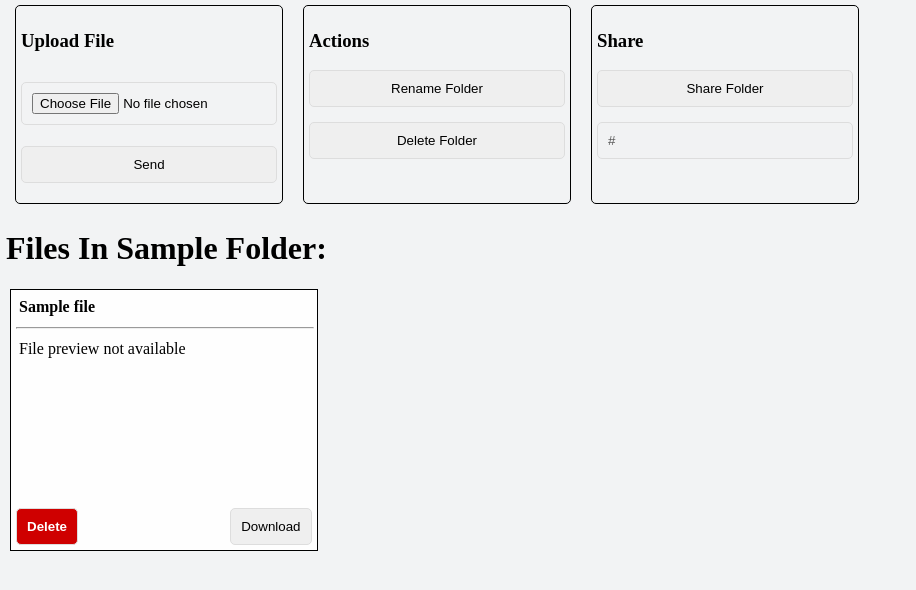
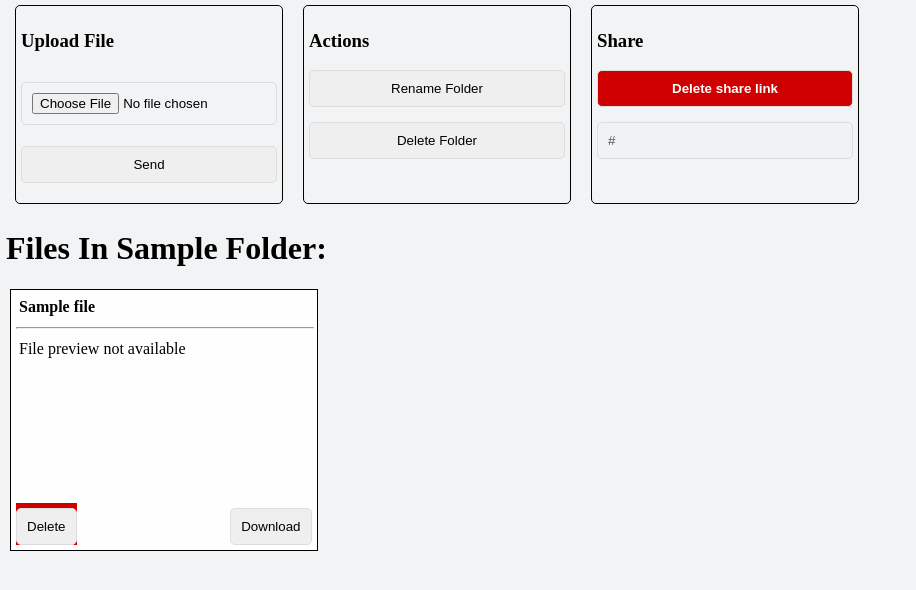
Before and after one commit to ChristoferLv/top-file-uploader, a Node server app: template views/inside-folder.ejs in a window 1280 px wide. Shown: the part 60-650 px from the top of the page, without its empty margins (0-916 px from the left). Run offline with Node 20, Linux system fonts and the light colour scheme; the template is opened without the code that fills it: most values are stand-ins (such as "Sample title", 1, 10 or a date in 2020); some libraries are stand-ins or nearby versions.

Commit message:
Add delete share link route

```diff
--- a/public/style.css
+++ b/public/style.css
@@ -89,7 +89,7 @@ h1 {
     margin-top: 5px;
 }
 
-.delete input{
+.delete{
     background-color: rgb(207, 0, 0);
     color: white;
     font-weight: bold;
@@ -303,3 +303,8 @@ hr {
 .folder-header {
     display: flex;
 }
+
+.share-link{
+    display: flex;
+    gap: 0 10px;
+}
--- a/routes/folderRoutes.js
+++ b/routes/folderRoutes.js
@@ -1,5 +1,5 @@
 import { Router } from "express";
-import { createNewFolderPost, createShareLink, deleteFolder, fileListFromFolderGet, fileListFromSharedFolderGet, renameFolder } from "../controllers/folderController.js";
+import { createNewFolderPost, createShareLink, deleteFolder, deleteShareLink, fileListFromFolderGet, fileListFromSharedFolderGet, renameFolder } from "../controllers/folderController.js";
 import { getSharedFileById } from "../controllers/filesController.js";
 const folderRoutes = Router();
 
@@ -9,6 +9,7 @@ folderRoutes.post("/", createNewFolderPost)
 folderRoutes.post("/:id/rename", renameFolder)
 folderRoutes.post("/:id/delete", deleteFolder)
 folderRoutes.post("/:id/share", createShareLink)
+folderRoutes.post("/share/delete/:id", deleteShareLink)
 folderRoutes.get("/shared/:shareLink", fileListFromSharedFolderGet)
 folderRoutes.get("/shared/:shareLink/file/:fileId", getSharedFileById)
 
--- a/views/home.ejs
+++ b/views/home.ejs
@@ -66,8 +66,8 @@
                                         <p>File preview not available</p>
                                         <%}%>
                                         <div class="file-actions">
-                                            <form action="/files/delete/<%= file.id %>" method="post" class="delete">
-                                                <input type="submit" value="Delete">
+                                            <form action="/files/delete/<%= file.id %>" method="post">
+                                                <input type="submit" value="Delete" class="delete">
                                             </form>
                                             <form action="/files/download/<%= file.id %>" method="get">
                                                 <input type="submit" value="Download">
--- a/views/inside-folder.ejs
+++ b/views/inside-folder.ejs
@@ -28,11 +28,20 @@
                 </div>
                 <div class="new-folder-container">
                     <h3>Share</h3>
-                    <form action="/folder/<%=folder.id %>/share" method="post">
-                        <input type="submit" value="Share Folder" />
-                        <input disabled type="text" value="<%=(folder.share_link?folder.share_link.link:" No sharelink")
-                            %>"/>
-                    </form>
+                    <% if (!folder.share_link ) {%>
+                        <form action="/folder/<%=folder.id %>/share" method="post">
+                            <label for="duration">Validity days</label>
+
+                                <input type="number" min="1" name="duration" id="duration">
+                                <input type="submit" value="Share Folder" />
+
+                        </form>
+                        <% }else{%>
+                            <form action="/folder/share/delete/<%=folder.id %>" method="post">
+                                <input type="submit" value="Delete share link" class="delete">
+                            </form>
+                            <input disabled type="text" value="<%=folder.share_link.link%>" />
+                            <% }%>
                 </div>
             </div>
             <% } %>
@@ -40,7 +49,8 @@
                 </h1>
                 <div class="files">
                     <% files.map((file)=> { %>
-                        <% const detailsLink=(locals.is_shared? `${locals.shareToken}/file/${file.id}`:`/files/file/${file.id}`) %>
+                        <% const detailsLink=(locals.is_shared?
+                            `${locals.shareToken}/file/${file.id}`:`/files/file/${file.id}`) %>
                             <a class="file-card-a" href=<%=detailsLink %>>
                                 <div id='<%=file.id %>' class="file-card">
                                     <p>
```
Also changed, not shown: controllers/folderController.js (+26 -10 lines).
